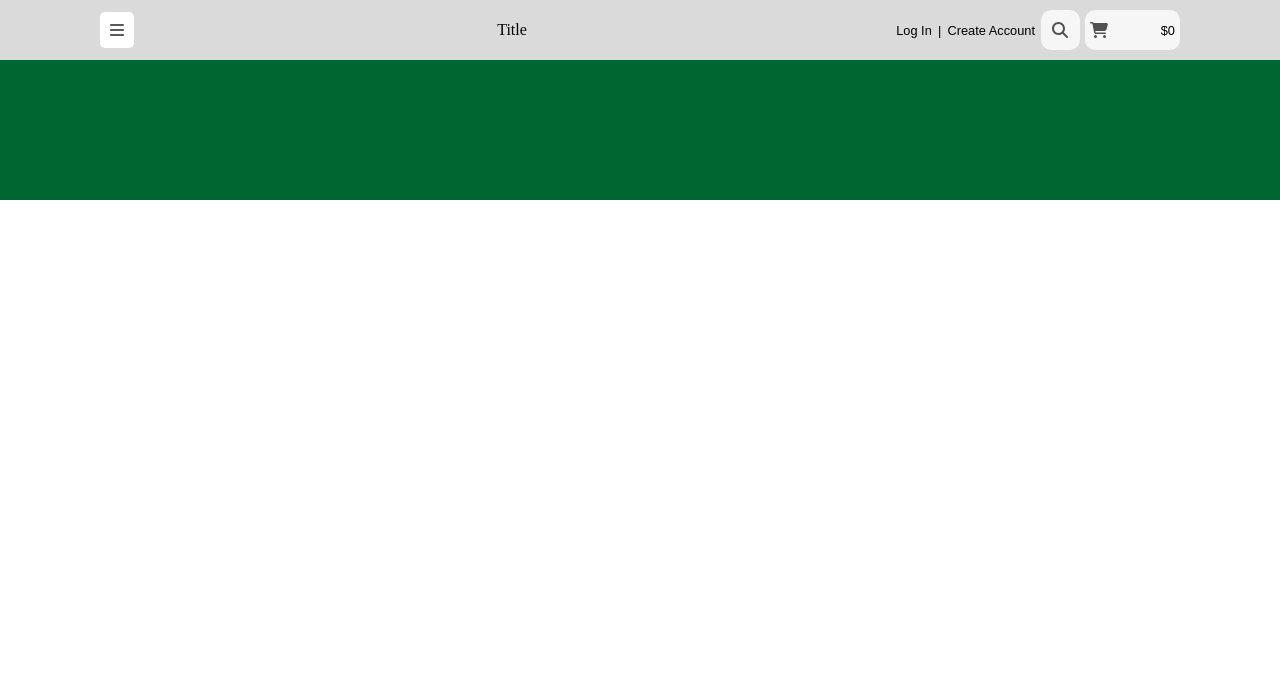
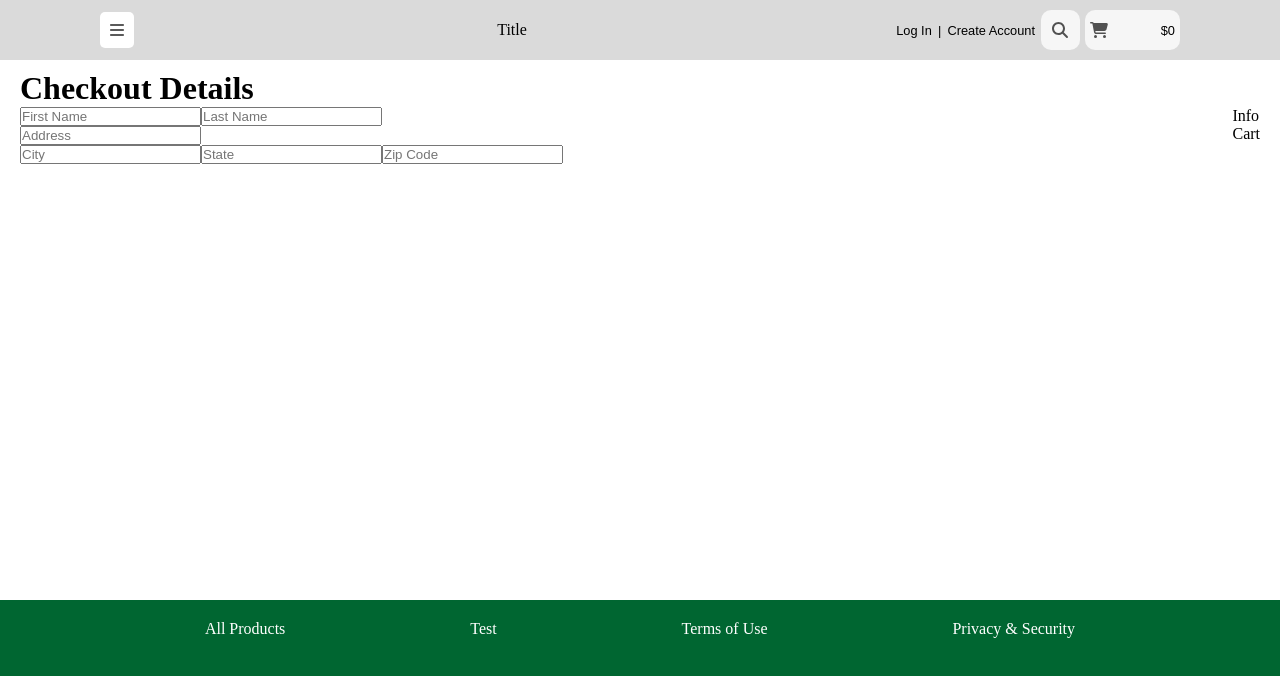
Before and after one commit to sblevins-dev/PremierSite, a React (Create React App) app in the folder frontend/: page /checkout in a window 1280 px wide. Shown: the top 676 px of the page. Built offline with nearby package versions, Linux system fonts and the light colour scheme; no server answers.

Commit message:
created checkout page

```diff
--- a/frontend/src/App.js
+++ b/frontend/src/App.js
@@ -10,6 +10,7 @@ import { Home } from "./components/Home";
 import { Product } from "./components/Product";
 import { Products } from "./components/Products";
 import { Cart } from "./components/Cart";
+import { Checkout } from "./components/Checkout";
 import { About } from "./components/About";
 import { Footer } from "./components/Footer";
 
@@ -124,6 +125,7 @@ function App() {
             <Route path="/product" element={<Product />} />
             <Route path="/products" element={<Products />} />
             <Route path="/cart" element={<Cart />} />
+            <Route path="/checkout" element={<Checkout />} />
             <Route path="/about" element={<About />} />
           </Routes>
           <Footer />
--- a/frontend/src/components/Cart.js
+++ b/frontend/src/components/Cart.js
@@ -1,4 +1,5 @@
 import { useContext } from "react";
+import { Link } from "react-router-dom";
 import { Context } from "../contexts/Context";
 import { FontAwesomeIcon } from "@fortawesome/react-fontawesome";
 import {
@@ -108,7 +109,7 @@ export const Cart = () => {
             By not clicking this you release liability from seller for any
             shipping problems
           </div>
-          <button className="cart-checkout">Checkout</button>
+          <Link to="/checkout"><button className="cart-checkout">Checkout</button></Link>
           <div className="cart-pay-types">AMEX</div>
         </div>
       </div>
--- /dev/null
+++ b/frontend/src/components/Checkout.js
@@ -0,0 +1,34 @@
+import "../css/checkout.css";
+import { useState } from "react";
+
+export const Checkout = () => {
+  const [shipping, setShipping] = useState();
+
+  return (
+    <div className="checkout-page-container">
+      <h1>Checkout Details</h1>
+      <div className="sections">
+        <div className="left-section">
+          <div className="shipping-wrapper">
+            <form>
+              <div className="form-group">
+                <input type="text" placeholder="First Name" />
+                <input type="text" placeholder="Last Name" />
+              </div>
+              <input type="text" placeholder="Address" />
+              <div className="form-group">
+                <input type="text" placeholder="City" />
+                <input type="text" placeholder="State" />
+                <input type="number" placeholder="Zip Code" />
+              </div>
+            </form>
+          </div>
+        </div>
+        <div className="right-section">
+          <div className="information-wrapper">Info</div>
+          <div className="checkout-cart">Cart</div>
+        </div>
+      </div>
+    </div>
+  );
+};
--- a/frontend/src/css/cart.css
+++ b/frontend/src/css/cart.css
@@ -179,6 +179,10 @@
   justify-content: space-evenly;
 }
 
+.cart-details a {
+  align-self: center;
+}
+
 .cart-details h2 {
   text-align: right;
 }
@@ -199,7 +203,6 @@
 
 .cart-checkout {
   width: 150px;
-  align-self: center;
   padding: 10px;
   color: white;
   background-color: orange;
--- /dev/null
+++ b/frontend/src/css/checkout.css
@@ -0,0 +1,13 @@
+.checkout-page-container {
+    padding: 70px 20px 20px;
+    min-height: calc(100vh - 200px);
+}
+
+.checkout-page-container h1 {
+    font-size: 2rem;
+}
+
+.sections {
+    display: flex;
+    justify-content: space-between;
+}
```
